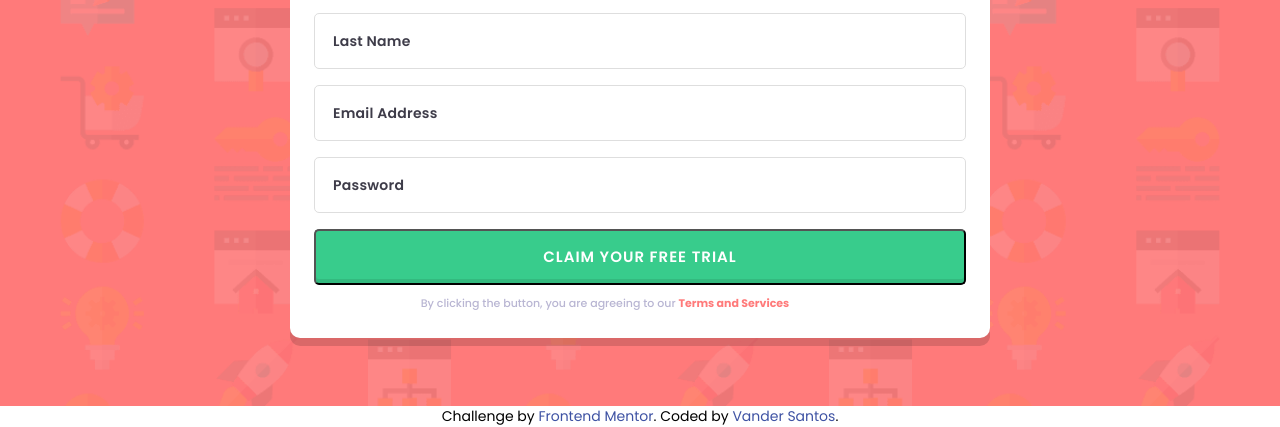
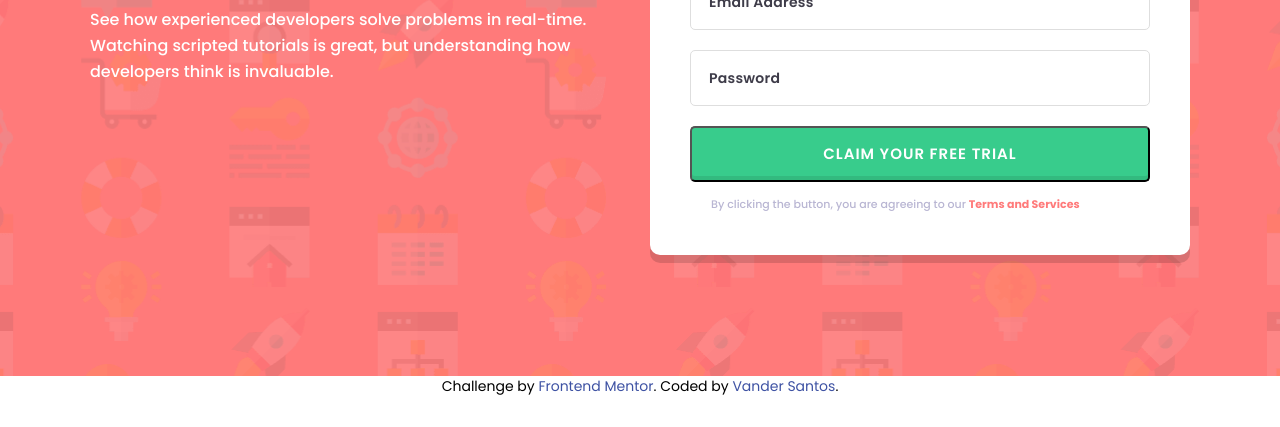
Before and after one commit to vanderms/intro-with-signup, a website: page index.html in a window 1280 px wide. Shown: the part 425-852 px from the top of the page. After the commit the page ends 822 px from the top, so only its background shows below. Drawn offline with Linux system fonts and the light colour scheme.

Commit message:
implement responsive design

```diff
--- a/styles/index.scss
+++ b/styles/index.scss
@@ -55,8 +55,14 @@ html {
   flex-direction: column;
   padding: 88px math.percentage(24 / 375) 68px;
 
-  @include media(tablet){
+  @include media(tablet) {
     padding-inline: Max(math.percentage(24 / 375), 50vw - 350px);
+  }
+
+  @include media(laptop) {
+    flex-direction: row;
+    justify-content: space-between;
+    padding: 121px calc(50vw - 550px);
   }
 
   &::before {
@@ -80,6 +86,11 @@ html {
   }
 
   .h1-header {
+    @include media(laptop) {
+      margin-top: 169px;
+      width: 525px;
+    }
+
     .h1-title {
       font-weight: 700;
       font-size: 28px;
@@ -87,6 +98,13 @@ html {
       text-align: center;
       letter-spacing: -0.291667px;
       color: $white;
+
+      @include media(laptop) {
+        font-size: 50px;
+        line-height: 55px;
+        letter-spacing: -0.520833px;
+        text-align: left;
+      }
     }
 
     .h1-description {
@@ -96,12 +114,22 @@ html {
       line-height: 26px;
       text-align: center;
       color: $white;
+
+      @include media(laptop) {
+        text-align: left;
+        margin-top: 32px;
+      }
     }
   }
 }
 
 .rt-section-hero .form-container {
   margin-top: 64px;
+
+  @include media(laptop) {
+    margin-top: 0;
+    width: 540px;
+  }
 
   .h2-title {
     padding: 18px math.percentage(66/375);
@@ -130,6 +158,11 @@ html {
     display: flex;
     flex-direction: column;
     gap: 16px;
+
+    @include media(laptop) {
+      padding: 40px;
+      gap: 20px;
+    }
 
     .input-item {
       position: relative;
@@ -191,6 +224,10 @@ html {
       color: $white;
       cursor: pointer;
       text-transform: uppercase;
+
+      &:hover {
+        background-color: #77e2b3;
+      }
     }
 
     .terms {
```
Also changed, not shown: styles/index.css.
